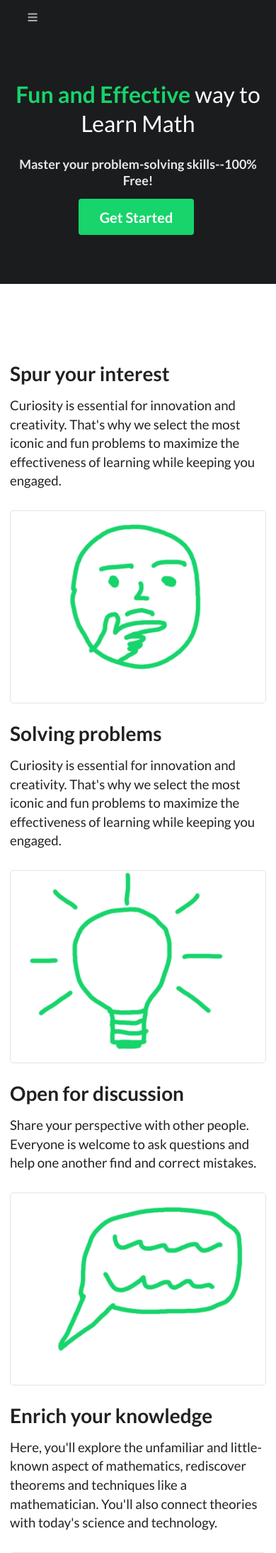
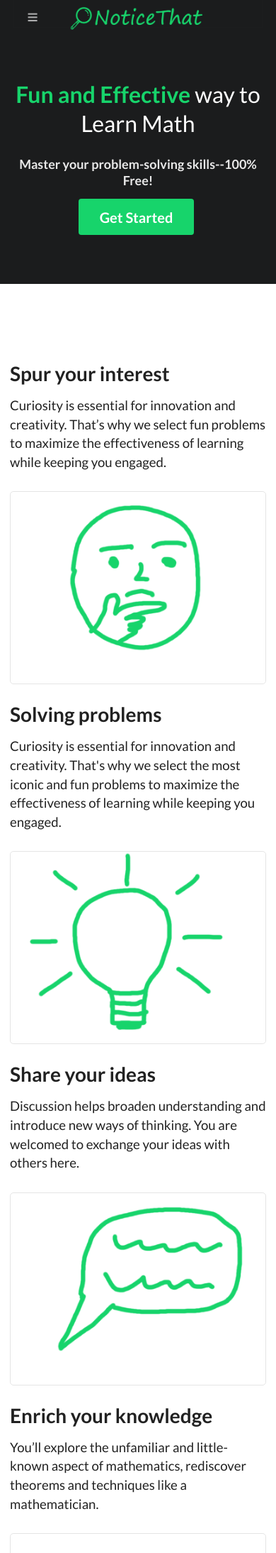
Before and after one commit to OneMinorBug/notice-that, a Django app: page / in a window 390 px wide. Shown: the top 2188 px of the page at 71% size. Run offline with Django 5.2, Linux system fonts and the light colour scheme; parts of the project's set-up code (start-up, migrations or seed data) failed here and were passed over.

Commit message:
Modify mobile view, home page, editor height

```diff
--- a/static/css/my-custom-ui.css
+++ b/static/css/my-custom-ui.css
@@ -48,7 +48,7 @@
   padding-left: 10em !important;
   padding-right: 10em !important;
 }
-.-m-pd-mini {
+.m-pd-mini {
   padding-bottom: 0.4em !important;
 }
 .m-end {
@@ -211,4 +211,18 @@ strong {
     margin-top: 0.5em;
     font-size: 1.5em;
   }
+  #nav-bar{
+    background-image: url("../images/logo.png");
+    background-position: center;
+    background-size: 50%;
+    background-repeat: no-repeat;
+  }
+  .m-padded-lr-big {
+    padding-left: 0.5em !important;
+    padding-right: 0.5em !important;
+  }
+  #problem-img-segment{
+    padding-left: 0.5em !important;
+    padding-right: 0.5em !important;
+  }
 }
--- a/templates/base.html
+++ b/templates/base.html
@@ -49,7 +49,7 @@
       <a class="item" href="{% url 'problems:home' %}"><i class="home icon"></i>Home</a>
       <a class="item" href="{% url 'problems:archives' %}"><i class="save icon"></i>Archives</a>
       {% if user.is_staff %}
-      <a class="item" href="{% url 'problems:post_problem' %}"><i class="cloud upload icon"></i>Post a Problem</a>
+      <a class="item" href="{% url 'problems:post_problem' %}"><i class="cloud upload icon"></i>Post Problem</a>
       {% endif %}
       {% if user.is_authenticated %}
       <a class="item" href="{% url 'profiles:profile' %}"><i class="user icon"></i>Profile</a>
@@ -66,11 +66,11 @@
 
   <!-- Sidebar Menu -->
   <div class="ui vertical inverted sidebar menu">
-    <h2 class="item m-primary" style="color: #17d46b">Notice that</h2>
+    <h2 class="item m-primary" style="color: #17d46b">Notice That</h2>
     <a class="m-padded-tb-small item" href="{% url 'problems:home' %}">Home</a>
     <a class="m-padded-tb-small item" href="{% url 'problems:archives' %}">Archives</a>
     {% if user.is_staff %}
-      <a class="m-padded-tb-small item" href="{% url 'problems:post_problem' %}">Post a Problem</a>
+      <a class="m-padded-tb-small item" href="{% url 'problems:post_problem' %}">Post Problem</a>
     {% endif %}
     {% if user.is_authenticated %}
       <a class="m-padded-tb-small item" href="{% url 'profiles:profile' %}">Profile</a>
@@ -85,19 +85,19 @@
   <div class="pusher">
     {% block content %}
     <!-- Nav Bar -->
-    <div class="ui inverted vertical center aligned segment m-padded-tb-mini">
+    <div class="ui inverted vertical center aligned segment m-padded-tb-mini" id="nav-bar">
       <div class="ui header container">
         <div class="ui large secondary inverted pointing menu">
-          <a class="toc item -m-pd-mini">
+          <a class="toc item m-pd-mini">
             <i class="sidebar icon"></i>
           </a>
-          <a class="item -m-pd-mini" href="{% url 'problems:home' %}">
+          <a class="item m-pd-mini" href="{% url 'problems:home' %}">
             <img class="ui small image" id="logo-img" src={% static 'images/logo.png' %}>
           </a>
           <a class="item" href="{% url 'problems:home' %}"><i class="home icon"></i>Home</a>
           <a class="item" href="{% url 'problems:archives' %}"><i class="save icon"></i>Archives</a>
           {% if user.is_staff %}
-            <a class="item" href="{% url 'problems:post_problem' %}"><i class="cloud upload icon"></i>Post a Problem</a>
+            <a class="item" href="{% url 'problems:post_problem' %}"><i class="cloud upload icon"></i>Post Problem</a>
           {% endif %}
           {% if user.is_authenticated %}
             <a class="item" href="{% url 'profiles:profile' %}"><i class="user icon"></i>Profile</a>
@@ -133,7 +133,7 @@
       </div>
       <div class="ui one column stackable center aligned page grid">
         <h4 class="column twelve wide">
-          Copyright &copy; 2024 NoticeThat
+          Copyright &copy; {% now 'Y' %} NoticeThat
         </h4>
       </div>
     </div>
--- a/templates/home.html
+++ b/templates/home.html
@@ -5,19 +5,19 @@
 
 {% block content %}
 <!-- Nav Bar -->
-<div class="ui inverted vertical center aligned segment m-padded-tb-mini">
+<div class="ui inverted vertical center aligned segment m-padded-tb-mini" id="nav-bar">
   <div class="ui header container">
     <div class="ui large secondary inverted pointing menu">
-      <a class="toc item -m-pd-mini">
+      <a class="toc item m-pd-mini">
         <i class="sidebar icon"></i>
       </a>
-      <a class="item -m-pd-mini" href="{% url 'problems:home' %}">
+      <a class="item m-pd-mini" href="{% url 'problems:home' %}">
         <img class="ui small image" id="logo-img" src={% static 'images/logo.png' %}>
       </a>
       <a class="active item" href="{% url 'problems:home' %}"><i class="home icon"></i>Home</a>
       <a class="item" href="{% url 'problems:archives' %}"><i class="save icon"></i>Archives</a>
       {% if user.is_staff %}
-        <a class="item" href="{% url 'problems:post_problem' %}"><i class="cloud upload icon"></i>Post a Problem</a>
+        <a class="item" href="{% url 'problems:post_problem' %}"><i class="cloud upload icon"></i>Post Problem</a>
       {% endif %}
       {% if user.is_authenticated %}
         <a class="item" href="{% url 'profiles:profile' %}"><i class="user icon"></i>Profile</a>
@@ -82,7 +82,7 @@
     <div class="row">
       <div class="eight wide floated column">
         <h3 class="ui header">Spur your interest</h3>
-        <p>Curiosity is essential for innovation and creativity. That's why we select the most iconic and fun problems to maximize the effectiveness of learning while keeping you engaged.
+        <p>Curiosity is essential for innovation and creativity. That’s why we select fun problems to maximize the effectiveness of learning while keeping you engaged.
         </p>
       </div>
       <div class="six wide right floated column">
@@ -101,8 +101,8 @@
     </div>
     <div class="row">
       <div class="eight wide column">
-        <h3 class="ui header">Open for discussion</h3>
-        <p>Share your perspective with other people. Everyone is welcome to ask questions and help one another find and correct mistakes.
+        <h3 class="ui header">Share your ideas</h3>
+        <p>Discussion helps broaden understanding and introduce new ways of thinking. You are welcomed to exchange your ideas with others here.
         </p>
       </div>
       <div class="six wide right floated column">
@@ -112,7 +112,7 @@
     <div class="row">
       <div class="eight wide column">
         <h3 class="ui header">Enrich your knowledge</h3>
-        <p>Here, you'll explore the unfamiliar and little-known aspect of mathematics, rediscover theorems and techniques like a mathematician. You'll also connect theories with today's science and technology.
+        <p>You’ll explore the unfamiliar and little-known aspect of mathematics, rediscover theorems and techniques like a mathematician.
         </p>
       </div>
       <div class="six wide right floated column">
--- a/templates/login.html
+++ b/templates/login.html
@@ -14,6 +14,7 @@
 {% block content %}
 {{ block.super }}
 <!-- Page Contents -->
+<div class="ui container">
   <div class="ui middle aligned centered grid m-padded-tb-big">
     <div class="column">
       <div class="ui large form">
@@ -46,5 +47,6 @@
       </div>
     </div>
   </div>
+</div>
 
 {% endblock %}
--- a/templates/problem_detail.html
+++ b/templates/problem_detail.html
@@ -9,7 +9,7 @@
 			z-index: 100; /* If you need */
 		}
 		#toolbar-container { border-bottom: 1px solid #ccc; }
-		#editor-container { height: 200px; }
+		#editor-container { height: 300px; }
 	</style>
   <script>
     MathJax = {
@@ -41,7 +41,7 @@
       <h2>{{ problem.title }}</h2>
       <div class="item">{{ problem.created_at|date:"F j, Y" }}</div>
     </div>
-    <div class="ui attached segment m-padded-lr-large">
+    <div class="ui attached segment m-padded-lr-large" id="problem-img-segment">
       {% if problem.image %}
         <img src="{{ problem.image.url }}" class="ui rounded fluid image" onerror="this.onerror=null;this.src='{% static 'images/default_problem_image.png' %}';">
       {% else %}
--- a/templates/register.html
+++ b/templates/register.html
@@ -9,7 +9,7 @@
   </style>
 {% endblock %}
 
-{% block title %}Log In{% endblock %}
+{% block title %}Sign Up{% endblock %}
 
 {% block content %}
 {{ block.super }}
```
Also changed, not shown: templates/archives.html (+4 -4 lines), templates/post_problem.html (+29 -2 lines), templates/profile.html (+4 -4 lines). Lines whose indentation alone changed are shown as unchanged.
